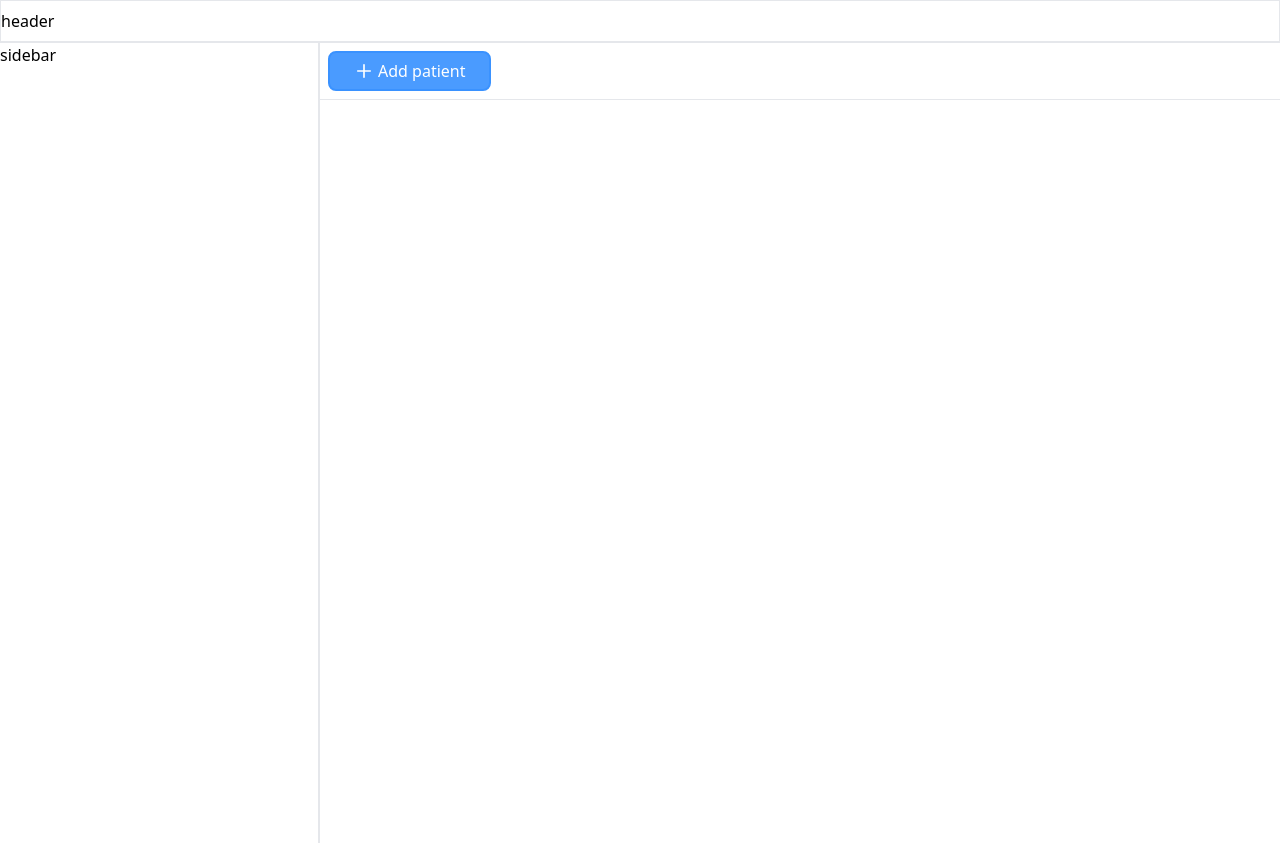
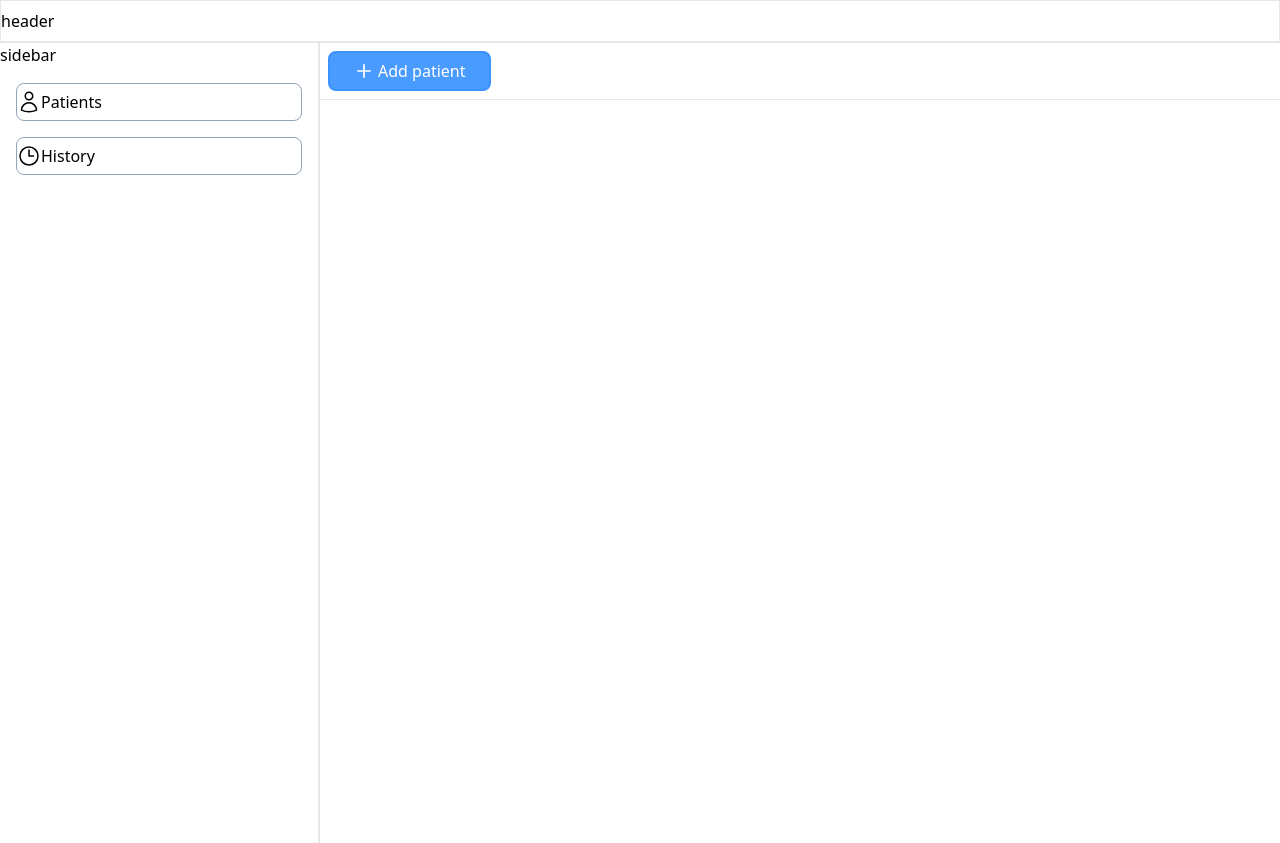
Before and after one commit to Sharkul-pixel/Automated-Prescription-System, a React (Vite) app: page / in a window 1280 px wide. Built offline with nearby package versions, Linux system fonts and the light colour scheme.

Commit message:
Add placeholder links in sidebar

```diff
--- a/src/routes/Root.jsx
+++ b/src/routes/Root.jsx
@@ -5,7 +5,43 @@ export default function Root() {
     <>
       <header className="border border-b-2 py-2">header</header>
       <div className="flex min-h-screen">
-        <aside className="w-1/4 border-r-2">sidebar</aside>
+        <aside className="w-1/4 border-r-2">
+          sidebar
+          <div className="m-4 flex items-center rounded-lg border border-slate-400 py-1.5">
+            <svg
+              xmlns="http://www.w3.org/2000/svg"
+              fill="none"
+              viewBox="0 0 24 24"
+              strokeWidth={1.5}
+              stroke="currentColor"
+              className="h-6 w-6"
+            >
+              <path
+                strokeLinecap="round"
+                strokeLinejoin="round"
+                d="M15.75 6a3.75 3.75 0 11-7.5 0 3.75 3.75 0 017.5 0zM4.501 20.118a7.5 7.5 0 0114.998 0A17.933 17.933 0 0112 21.75c-2.676 0-5.216-.584-7.499-1.632z"
+              />
+            </svg>
+            <span>Patients</span>
+          </div>
+          <div className="m-4 flex items-center rounded-lg border border-slate-400 py-1.5">
+            <svg
+              xmlns="http://www.w3.org/2000/svg"
+              fill="none"
+              viewBox="0 0 24 24"
+              strokeWidth={1.5}
+              stroke="currentColor"
+              className="h-6 w-6"
+            >
+              <path
+                strokeLinecap="round"
+                strokeLinejoin="round"
+                d="M12 6v6h4.5m4.5 0a9 9 0 11-18 0 9 9 0 0118 0z"
+              />
+            </svg>
+            <span>History</span>
+          </div>
+        </aside>
         <div className="w-3/4">
           <Link to={`/patients/new`}>
             <button className="m-2 flex items-center rounded-lg border border-2 border-[#3a92ff] bg-[#4a9bff] px-6 py-1.5 text-white hover:bg-[#2989ff]">
```
